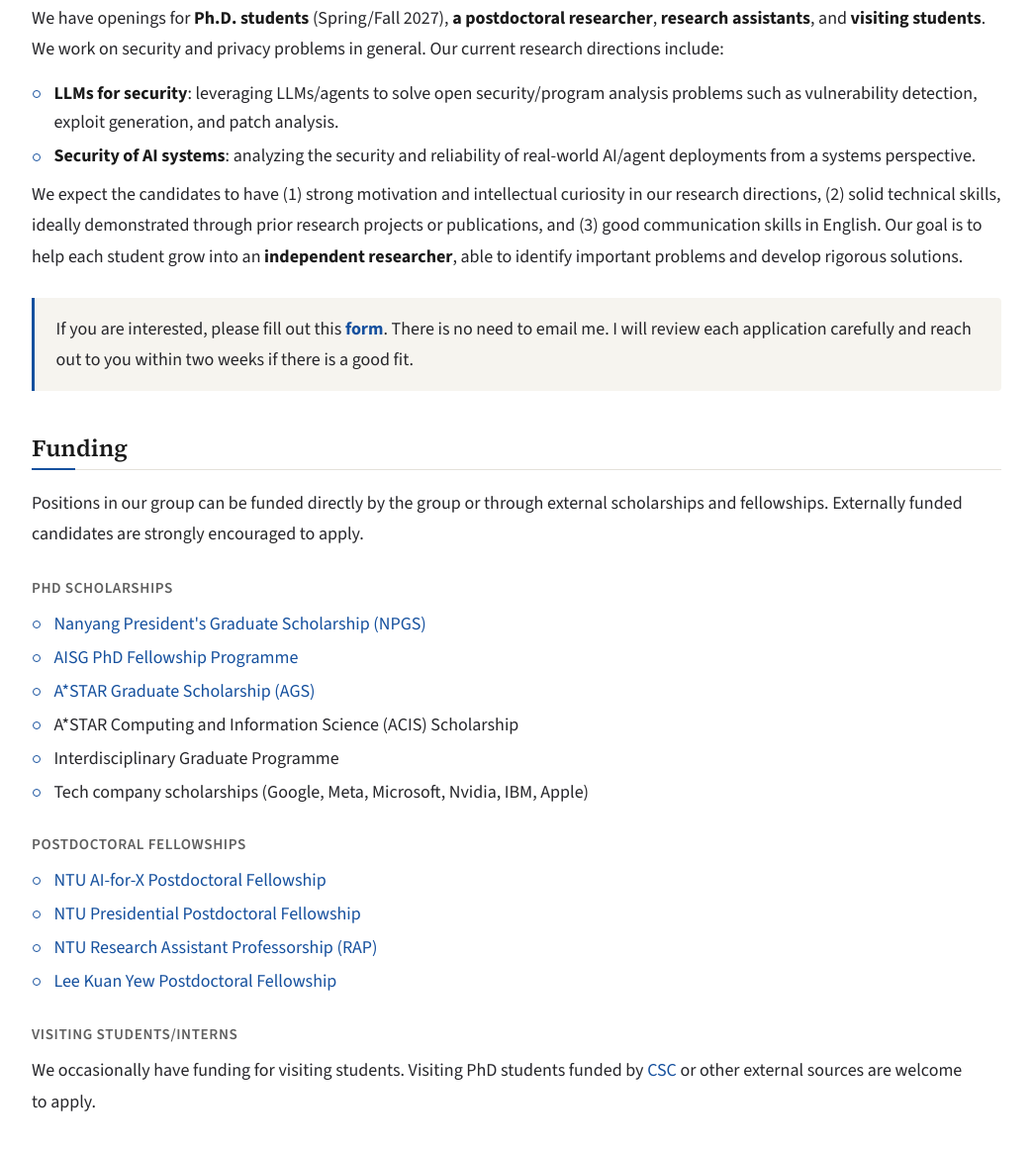
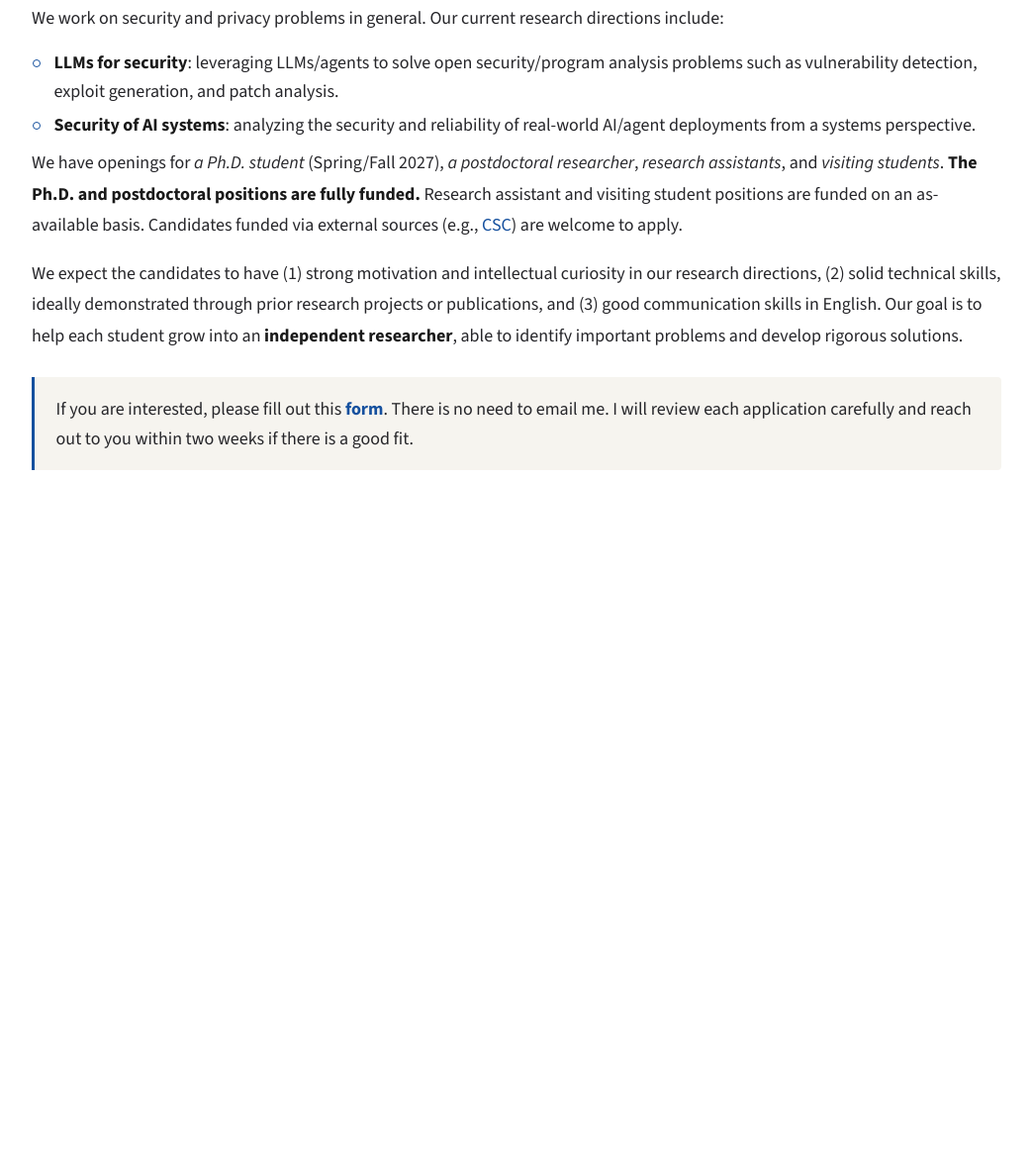
Before and after one commit to peng-hui/peng-hui.github.io, a plain HTML site: page openings.html in a window 1280 px wide. Shown: the part 144-1306 px from the top of the page at 99% size, without its empty margins (118-1161 px from the left). After the commit the page ends 964 px from the top, so only its background shows below. Drawn offline with nearby package versions, Linux system fonts and the light colour scheme.

Commit message:
fix confusion

```diff
--- a/openings.html
+++ b/openings.html
@@ -29,16 +29,21 @@
 </nav>
 <div id="layout-content">
 <h2>Openings</h2>
-<p>We have openings for <b>Ph.D. students</b> (Spring/Fall 2027), <b>a postdoctoral researcher</b>, <b>research assistants</b>, and <b>visiting students</b>.
-We work on security and privacy problems in general. Our current research directions include:
+<p>We work on security and privacy problems in general. Our current research directions include:
 </p>
 <ul>
 <li><p><b>LLMs for security</b>: leveraging LLMs/agents to solve open security/program analysis problems such as vulnerability detection, exploit generation, and patch analysis.</p>
 </li>
 <li><p><b>Security of AI systems</b>: analyzing the security and reliability of real-world AI/agent deployments from a systems perspective.
+
 </p>
 </li>
 </ul>
+<p>We have openings for <i>a Ph.D. student</i> (Spring/Fall 2027), <i>a postdoctoral researcher</i>, <i>research assistants</i>, and <i>visiting students</i>.
+<b>The Ph.D. and postdoctoral positions are fully funded.</b>
+Research assistant and visiting student positions are funded on an as-available basis.
+Candidates funded via external sources (e.g., <a href="https://www.csc.edu.cn/chuguo/" target="_blank">CSC</a>) are welcome to apply.
+</p>
 <p>We expect the candidates to have (1) strong motivation and intellectual curiosity in our research directions, (2) solid technical skills, ideally demonstrated through prior research projects or publications, and (3) good communication skills in English.
 Our goal is to help each student grow into an <b>independent researcher</b>, able to identify important problems and develop rigorous solutions.</p>
 <div class="infoblock">
@@ -48,38 +53,6 @@ There is no need to email me.
 I will review each application carefully and reach out to you within two weeks if there is a good fit.
 </p>
 </div></div>
-<h2>Funding</h2>
-<p>Positions in our group can be funded directly by the group or through external scholarships and fellowships.
-Externally funded candidates are strongly encouraged to apply.</p>
-<h3>PhD Scholarships</h3>
-<ul>
-<li><p><a href="https://www.ntu.edu.sg/admissions/graduate/financialmatters/scholarships/npgs" target="_blank">Nanyang President's Graduate Scholarship (NPGS)</a></p>
-</li>
-<li><p><a href="https://aisingapore.org/research/phd-fellowship-programme/" target="_blank">AISG PhD Fellowship Programme</a></p>
-</li>
-<li><p><a href="https://www.a-star.edu.sg/scholarships/home/scholarships/ags--scholarship" target="_blank">A*STAR Graduate Scholarship (AGS)</a></p>
-</li>
-<li><p>A*STAR Computing and Information Science (ACIS) Scholarship</p>
-</li>
-<li><p>Interdisciplinary Graduate Programme</p>
-</li>
-<li><p>Tech company scholarships (Google, Meta, Microsoft, Nvidia, IBM, Apple)</p>
-</li>
-</ul>
-<h3>Postdoctoral Fellowships</h3>
-<ul>
-<li><p><a href="https://www.ntu.edu.sg/research/research-careers/ntu-ai-for-x-postdoctoral-fellowship" target="_blank">NTU AI-for-X Postdoctoral Fellowship</a></p>
-</li>
-<li><p><a href="https://www.ntu.edu.sg/research/research-careers/presidential-postdoctoral-fellowship-(ppf)" target="_blank">NTU Presidential Postdoctoral Fellowship</a></p>
-</li>
-<li><p><a href="https://www.ntu.edu.sg/research/research-careers/research-assistant-professorship-(rap)" target="_blank">NTU Research Assistant Professorship (RAP)</a></p>
-</li>
-<li><p><a href="https://www.ntu.edu.sg/research/research-careers/lee-kuan-yew-postdoctoral-fellowship-(lkypdf)" target="_blank">Lee Kuan Yew Postdoctoral Fellowship</a></p>
-</li>
-</ul>
-<h3>Visiting Students/Interns</h3>
-<p>We occasionally have funding for visiting students.
-Visiting PhD students funded by <a href="https://www.csc.edu.cn/chuguo/" target="_blank">CSC</a> or other external sources are welcome to apply. </p>
 </div>
 <script>
   let mybutton = document.getElementById("myBtn");
```
